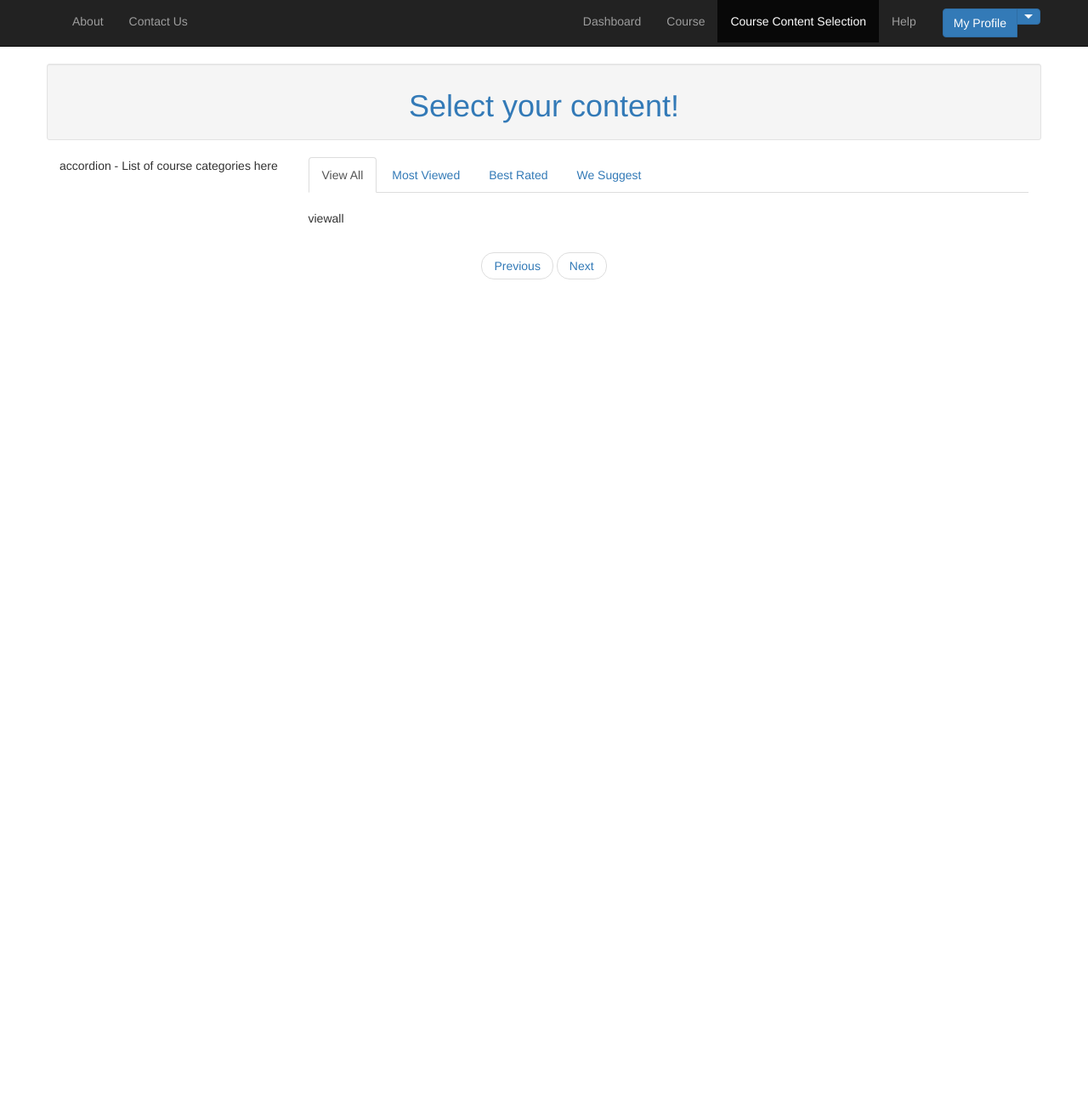
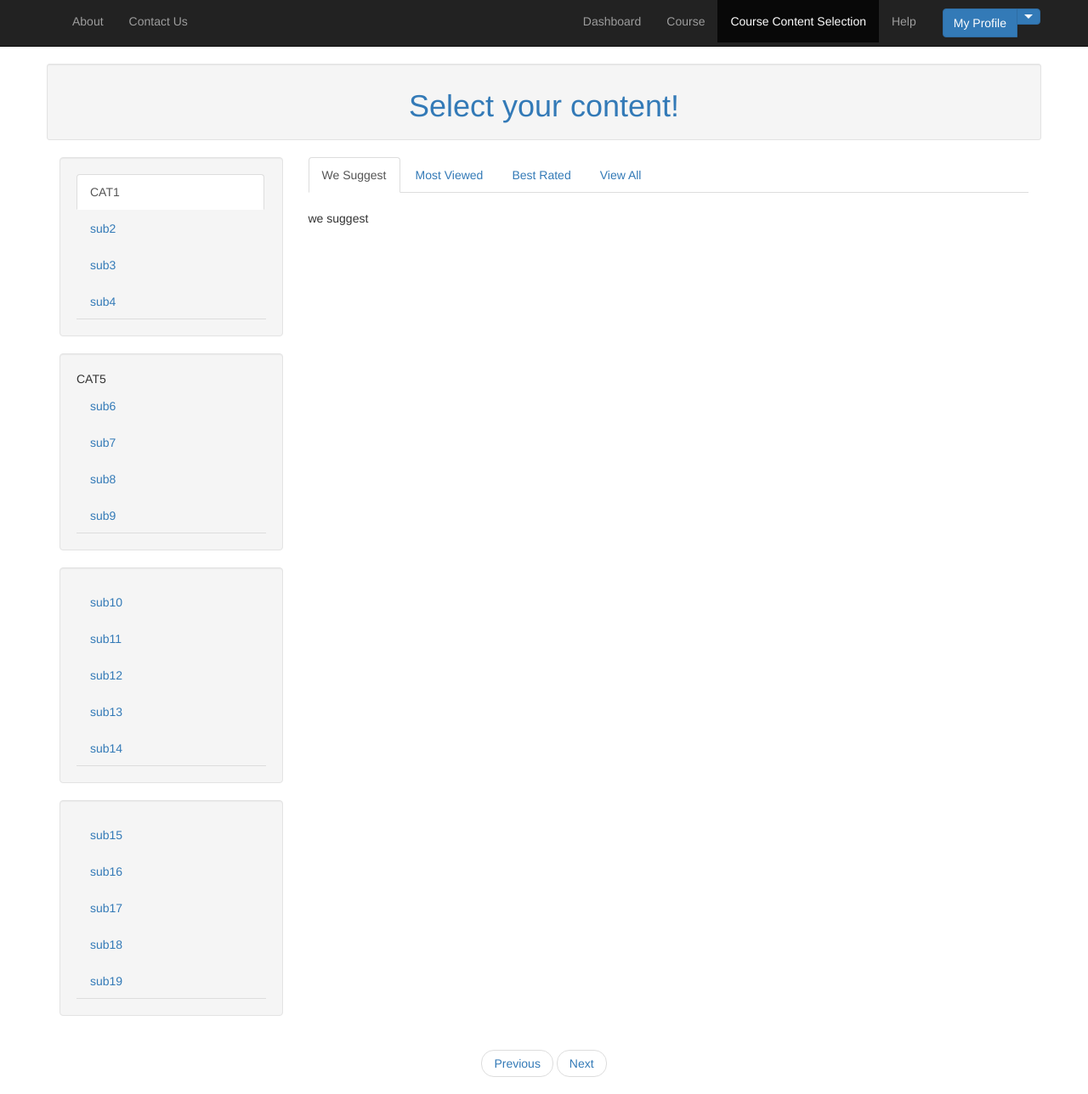
Before and after one commit to richil-bhalerao/doccapp_deploy, a Django app: template mysite/mysite/templates/courseContentSelection.html in a window 1280 px wide. Shown: the whole page at 85% size. Before the commit the page ends 329 px from the top, so only its background shows below. Run offline with Django 3.2, Linux system fonts and the light colour scheme; the template is opened without the code that fills it, so the values that code supplies are empty; some libraries are stand-ins or nearby versions.

Commit message:
We suggest code

```diff
--- a/docc/recoengine.py
+++ b/docc/recoengine.py
@@ -81,6 +81,6 @@ class RecoEngine(object):
     def getMostRatedContent(self, sub_category):
 
         try:
-           return self.db['content'].find({'sub_category': sub_category}).sort('rating', pymongo.DESCENDING)
+           return self.db['content'].find({'sub_category': sub_category}).sort('Rating', pymongo.DESCENDING)
         except:
             traceback.print_exc()
--- a/mysite/mysite/templates/courseContentSelection.html
+++ b/mysite/mysite/templates/courseContentSelection.html
@@ -89,20 +89,54 @@ $(function() {
 
 	 <div  class="row">
 	 <div class="col-md-3">
-	     accordion - List of course categories here
+	    <div class="Well">
+	    <ul class="nav nav-tabs nav-stacked">
+  			<li class="active"><a>CAT1</a></li>
+		    <li><a href="#">sub2</a></li>
+  			<li><a href="#">sub3</a></li>
+  			<li><a href="#">sub4</a></li>
+  		</ul>
+		</div>
+		<div class="well">
+	    <ul class="nav nav-tabs nav-stacked">
+  			<li class="active">CAT5</li>
+  			<li><a href="#">sub6</a></li>
+  			<li><a href="#">sub7</a></li>
+  			<li><a href="#">sub8</a></li>
+  			<li><a href="#">sub9</a></li>
+  		</ul>
+		</div>
+  		<div class="well">
+	    <ul class="nav nav-tabs nav-stacked">
+  			<li><a href="#">sub10</a></li>
+			<li><a href="#">sub11</a></li>
+			<li><a href="#">sub12</a></li>
+			<li><a href="#">sub13</a></li>
+			<li><a href="#">sub14</a></li>
+		</ul>
+		</div>
+		<div class="well">
+	    <ul class="nav nav-tabs nav-stacked">
+			<li><a href="#">sub15</a></li>
+			<li><a href="#">sub16</a></li>
+			<li><a href="#">sub17</a></li>
+			<li><a href="#">sub18</a></li>
+			<li><a href="#">sub19</a></li>
+		</ul>
+	    </div>
 	</div>
 
       <div class="col col-md-9">
         <ul class="nav nav-tabs" id="myTab">
-		  <li class="active" id="tb_viewall"><a href="#viewall" data-toggle="tab">View All</a></li>
+		  <li class="active" id="tb_wesuggest"><a href="#wesuggest" data-toggle="tab">We Suggest</a></li>
 		  <li id="tb_mostviewed"><a href="#mostviewed" data-toggle="tab">Most Viewed</a></li>
 		  <li id="tb_mostrated"><a href="#mostrated" data-toggle="tab">Best Rated</a></li>
-		  <li id="tb_wesuggest"><a href="#wesuggest" data-toggle="tab">We Suggest</a></li>
+		  <li id="tb_viewall"><a href="#viewall" data-toggle="tab">View All</a></li>
 		</ul>
         <br/>
         <div class="tab-content">
 
-		  	<div class="tab-pane active" id="viewall">
+		  	<div class="tab-pane" id="viewall">
 				<p> viewall </p>
 			</div>
 
@@ -114,7 +148,12 @@ $(function() {
 				<p> most rated</p>
 			</div>
 
-		  	<div class="tab-pane" id="wesuggest">
+		  	<div class="tab-pane active" id="wesuggest">
+
+		  		{% for i in data%}
+		  		{{i.Name}}<br>
+		  		{%endfor%}
+
 				<p>we suggest</p>
 			</div>
 		</div>
@@ -197,6 +236,28 @@ $(function() {
 
 		});
 
+		$('#tb_wesuggest').on('click', function(e){
+
+			$.getJSON('/courseContentSelection/', function( data ) {
+
+				frag='';
+				$.each( data, function( index, line ) {
+					if (index==5)
+						return false;
+					var template = $.trim( $('#recordTemplate').html());
+
+					frag += template.replace( /{content_name}/ig, line.Name)
+					        		.replace( /{professor_name}/ig, line.prof_username)
+					        		.replace( /{index}/ig, index)
+
+
+				});
+				console.log(frag);
+				$('#mostrated').html(frag);
+			});
+
+		});
+
 	})();
 
 
```
Also changed, not shown: docc/data/storage.py (+9 -0 lines), docc/service.py (+26 -8 lines), mysite/mysite/users/views.py (+9 -2 lines), mysite/mysite/urls.py (line endings or trailing spaces), 1 other file.
